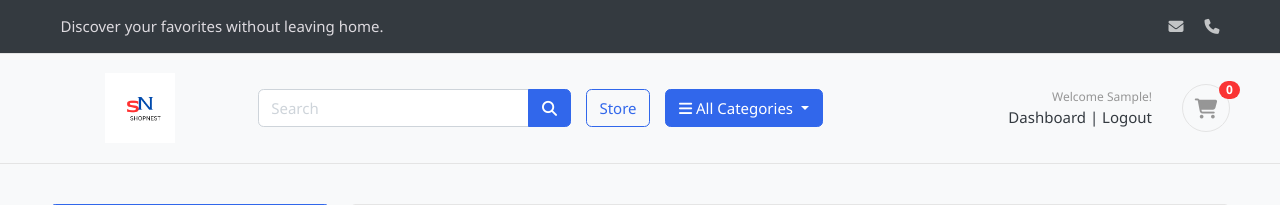
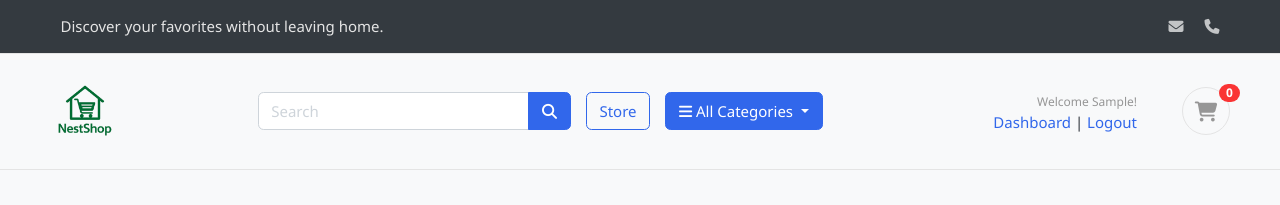
Before and after one commit to sabina-tmg/ecommerce_django, a Django app: page /accounts/ in a window 1280 px wide. Shown: the top 205 px of the page. Run offline with Django 5.2, Linux system fonts and the light colour scheme; the visitor is signed in with stand-in values (Sample User, id 1); data that the repository does not hold is empty; some libraries are stand-ins or nearby versions; some web fonts are replaced.

Commit message:
completed

```diff
--- a/accounts/admin.py
+++ b/accounts/admin.py
@@ -1,7 +1,8 @@
 from django.contrib import admin
 from django.contrib.auth.admin import UserAdmin
 from .models import Account,SiteSettings
-from django.utils.html import format_html
+
+
 
 # Register your models here.
 
--- a/project/settings.py
+++ b/project/settings.py
@@ -43,7 +43,7 @@ INSTALLED_APPS = [
     "accounts",
     "store",
     "cart",
-    "order"
+    "order",
 ]
 
 MIDDLEWARE = [
--- a/templates/includes/navbar.html
+++ b/templates/includes/navbar.html
@@ -12,39 +12,37 @@
         <!-- Left Side -->
         <ul class="navbar-nav mr-auto">
           <li class="nav-item">
-            <span class="nav-link" style="color: #dddadf;">Discover your favorites without leaving home.</span>
+            <span class="nav-link text-light">Discover your favorites without leaving home.</span>
+          </li>
+        </ul>
+
+        <!-- Right Side -->
+        <ul class="navbar-nav">
+          <li class="nav-item">
+            <a href="mailto:{{ email }}" class="nav-link"><i class="fa fa-envelope"></i> {{ email }}</a>
+          </li>
+          <li class="nav-item">
+            <a href="tel:{{ phone }}" class="nav-link"><i class="fa fa-phone"></i> {{ phone }}</a>
           </li>
         </ul>
       </div>
-
-      <!-- Right Side -->
-      <ul class="navbar-nav">
-        <a href="mailto:{{ email }}" class="nav-link"><i class="fa fa-envelope"></i> {{ email }}</a>
-        <a href="tel:{{ phone }}" class="nav-link"><i class="fa fa-phone"></i> {{ phone }}</a>
-      </ul>
     </div>
   </nav>
 
   <!-- Main Header -->
   <section class="header-main border-bottom">
     <div class="container">
-      <div class="row align-items-center">
+      <div class="row align-items-center py-2">
+        <!-- Logo -->
+        <div class="col-lg-2 col-md-3 col-sm-4 col-6">
+          <a href="{% url 'home' %}" class="brand-wrap">
+            <img class="logo img-fluid" src="{% static 'images/nestshop-logo.png' %}"style="max-height:70px;">
+          </a>
+        </div>
 
-        <!-- Logo -->
-<div class="col-lg-2 col-md-3 col-sm-4 col-6 d-flex align-items-center">
-  <a class="navbar-brand mx-auto" href="{% url 'home' %}">
-    <img src="{% static 'images/logo.png' %}"
-         alt="NestShop Logo"
-         class="img-fluid"
-         style="max-height: 70px; object-fit: contain; background-color: transparent;">
-  </a>
-</div>
-
-
-        <!-- Search, Store & All Categories -->
+        <!-- Search, Store, All Categories -->
         <div class="col-lg-6 col-md-6 col-sm-8 col-12 d-flex justify-content-center align-items-center my-2">
-
-          <!-- Search Bar -->
+          <!-- Search -->
           <form action="{% url 'search' %}" method="GET" class="search mx-2 flex-grow-1">
             <div class="input-group w-100">
               <input type="text" class="form-control" placeholder="Search" name="keyword">
@@ -59,8 +57,8 @@
           <!-- Store Button -->
           <a href="{% url 'store' %}" class="btn btn-outline-primary mx-2">Store</a>
 
-          <!-- All Categories Dropdown -->
-          <div class="category-wrap dropdown mx-2">
+          <!-- All Categories -->
+          <div class="dropdown mx-2">
             <button type="button" class="btn btn-primary dropdown-toggle" data-toggle="dropdown">
               <i class="fa fa-bars"></i> All Categories
             </button>
@@ -71,38 +69,38 @@
               {% endfor %}
             </div>
           </div>
-
         </div>
 
-        <!-- User & Cart -->
+        <!-- User and Cart -->
         <div class="col-lg-4 col-md-3 col-sm-12 col-12">
           <div class="d-flex justify-content-end align-items-center">
             {% if user.is_authenticated %}
-              <div class="widget-header text-right">
-                <small class="title text-muted">Welcome {{ user.first_name }}!</small>
+              <div class="text-right mr-3">
+                <small class="text-muted">Welcome {{ user.first_name }}!</small>
                 <div>
                   <a href="{% url 'dashboard' %}">Dashboard</a> |
                   <a href="{% url 'logout' %}">Logout</a>
                 </div>
               </div>
             {% else %}
-              <div class="widget-header text-right">
-                <small class="title text-muted">Welcome Guest!</small>
+              <div class="text-right mr-3">
+                <small class="text-muted">Welcome Guest!</small>
                 <div>
                   <a href="{% url 'login' %}">Sign in</a> |
                   <a href="{% url 'register' %}">Register</a>
                 </div>
               </div>
             {% endif %}
+
             <a href="{% url 'cart' %}" class="widget-header pl-3 ml-3">
-            <div class="icon icon-sm rounded-circle border"><i class="fa fa-shopping-cart"></i></div>
-            <span class="badge badge-pill badge-danger notify">{{cart_count}}</span>
-          </a>
+              <div class="icon icon-sm rounded-circle border">
+                <i class="fa fa-shopping-cart"></i>
+              </div>
+              <span class="badge badge-pill badge-danger notify">{{ cart_count }}</span>
+            </a>
           </div>
         </div>
-
       </div>
     </div>
   </section>
-
 </header>
```
Also changed, not shown: project/urls.py (line endings or trailing spaces), static/images/banners/cover.jpg (deleted), static/images/icons/flag-in.png (deleted), static/images/icons/flag-kr.png (deleted), static/images/icons/flag-tr.png (deleted), static/images/icons/flag-usa.png (deleted), static/images/icons/flag-vt.png (deleted), static/images/icons/pay-american-ex.png (deleted), static/images/icons/pay-bank.png (deleted), static/images/icons/pay-mastercard.png (deleted), static/images/icons/pay-visa-el.png (deleted), static/images/icons/pay-visa.png (deleted), static/images/icons/stars-active.svg (deleted), static/images/icons/starts-disable.svg (deleted), 1 more files.
